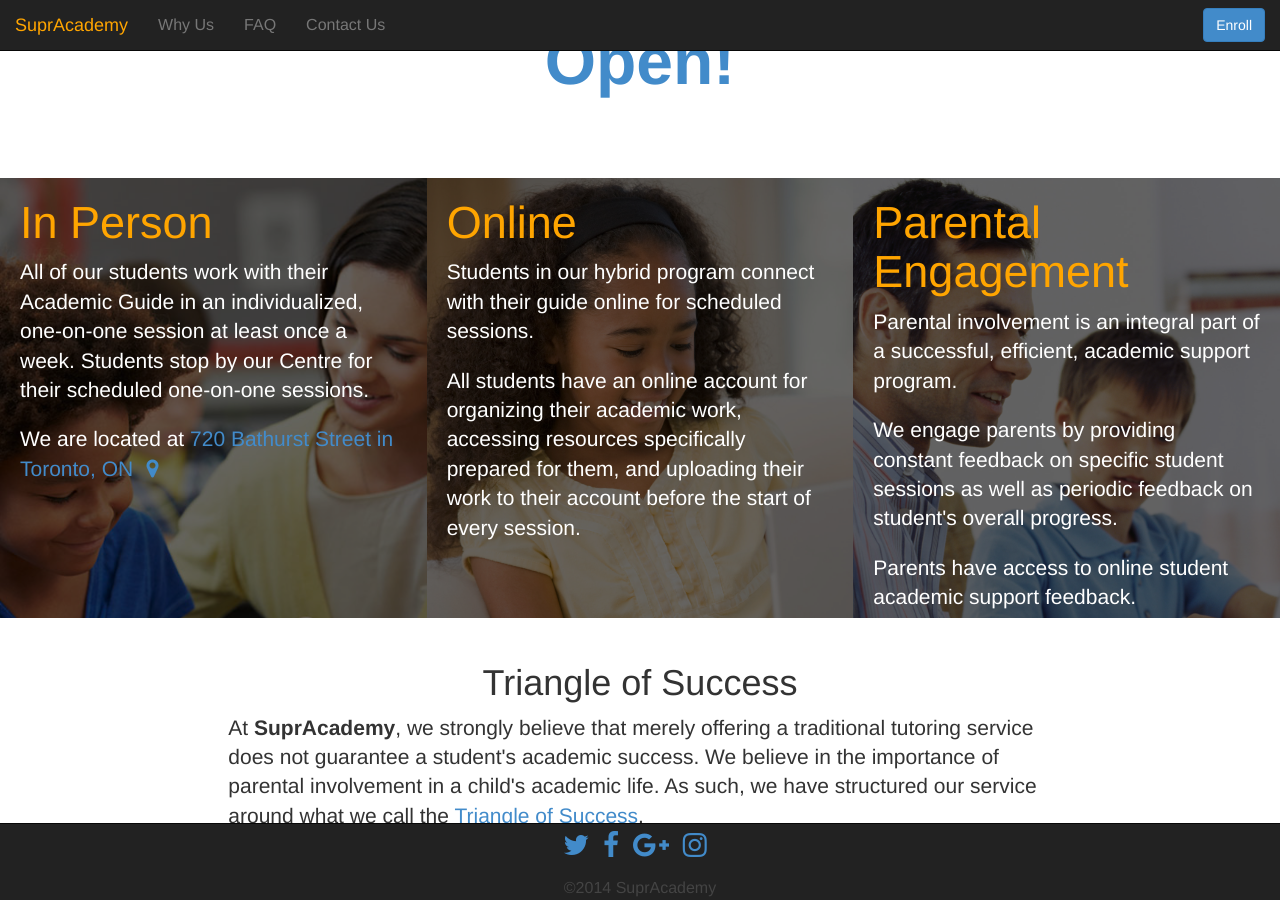
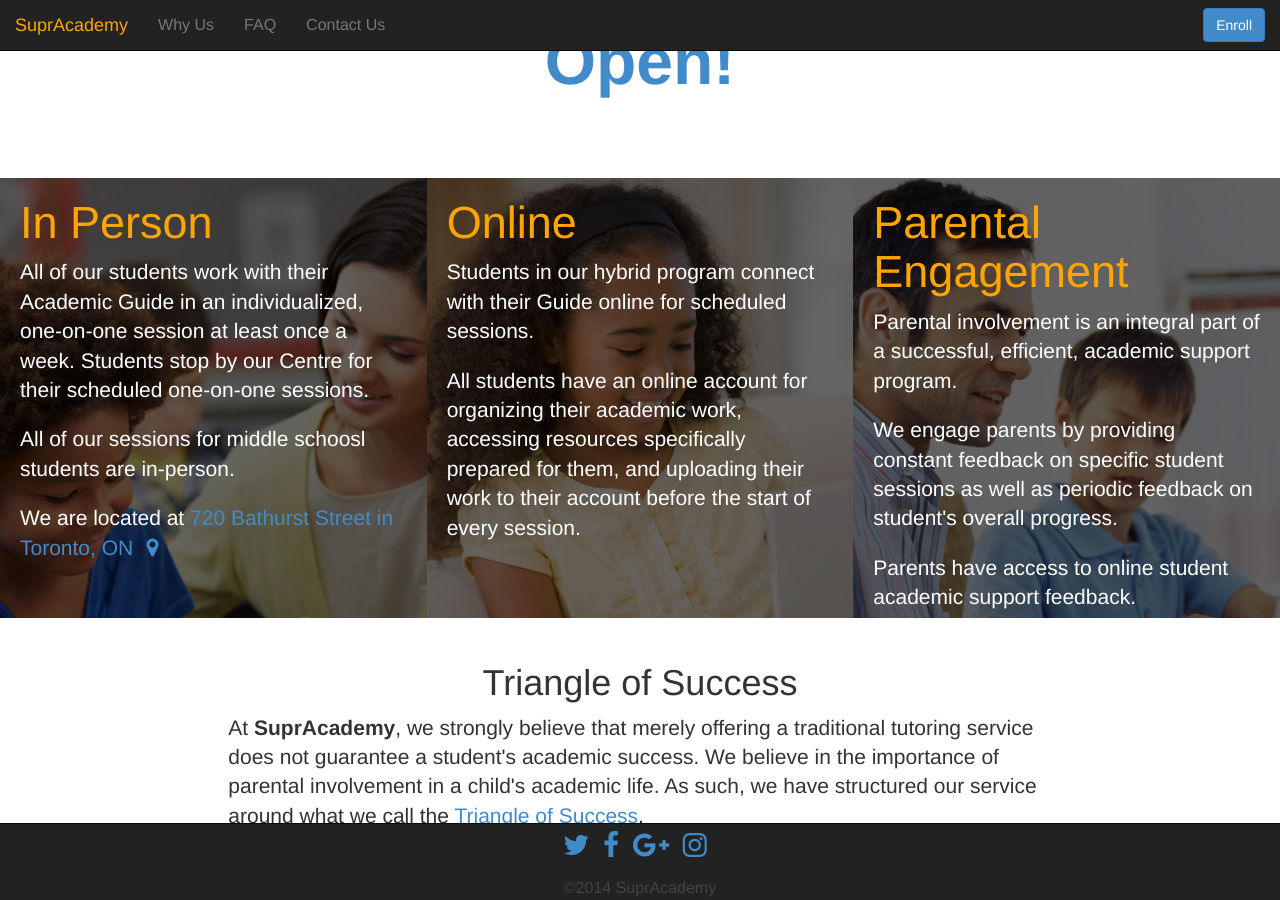
Before and after one commit to ojagostini/supracademy.com, a Jekyll site: the page built from index.html, in a window 1280 px wide and 900 px high, scrolled down 835 px. Built offline with Jekyll 4.4.1, drawn with Linux system fonts in a browser that asks for light colours; nearby versions of some CDN libraries.

Commit message:
modified In Person text

```diff
--- a/index.html
+++ b/index.html
@@ -84,6 +84,7 @@ published: true
           <div>
             <h2>In Person</h2>
             <p class="lead">All of our students work with their Academic Guide in an individualized, one-on-one session at least once a week. Students stop by our Centre for their scheduled one-on-one sessions.</p>
+            <p class="lead">All of our sessions for middle schoosl students are in-person.</p>
             <p class="lead">We are located at <a href="https://goo.gl/maps/zdmlx" targ="_blank">720 Bathurst Street in Toronto, ON <i class="fa fa-fw fa-map-marker"></i></a></p>
           </div>
         </div>
@@ -92,7 +93,7 @@ published: true
         <div class="card-overlay">
           <div>
             <h2>Online</h2>
-            <p class="lead">Students in our hybrid program connect with their guide online for scheduled sessions.</p>
+            <p class="lead">Students in our hybrid program connect with their Guide online for scheduled sessions.</p>
             <p class="lead">All students have an online account for organizing their academic work, accessing resources specifically prepared for them, and uploading their work to their account before the start of every session.</p>
             </ul>
           </div>
```
